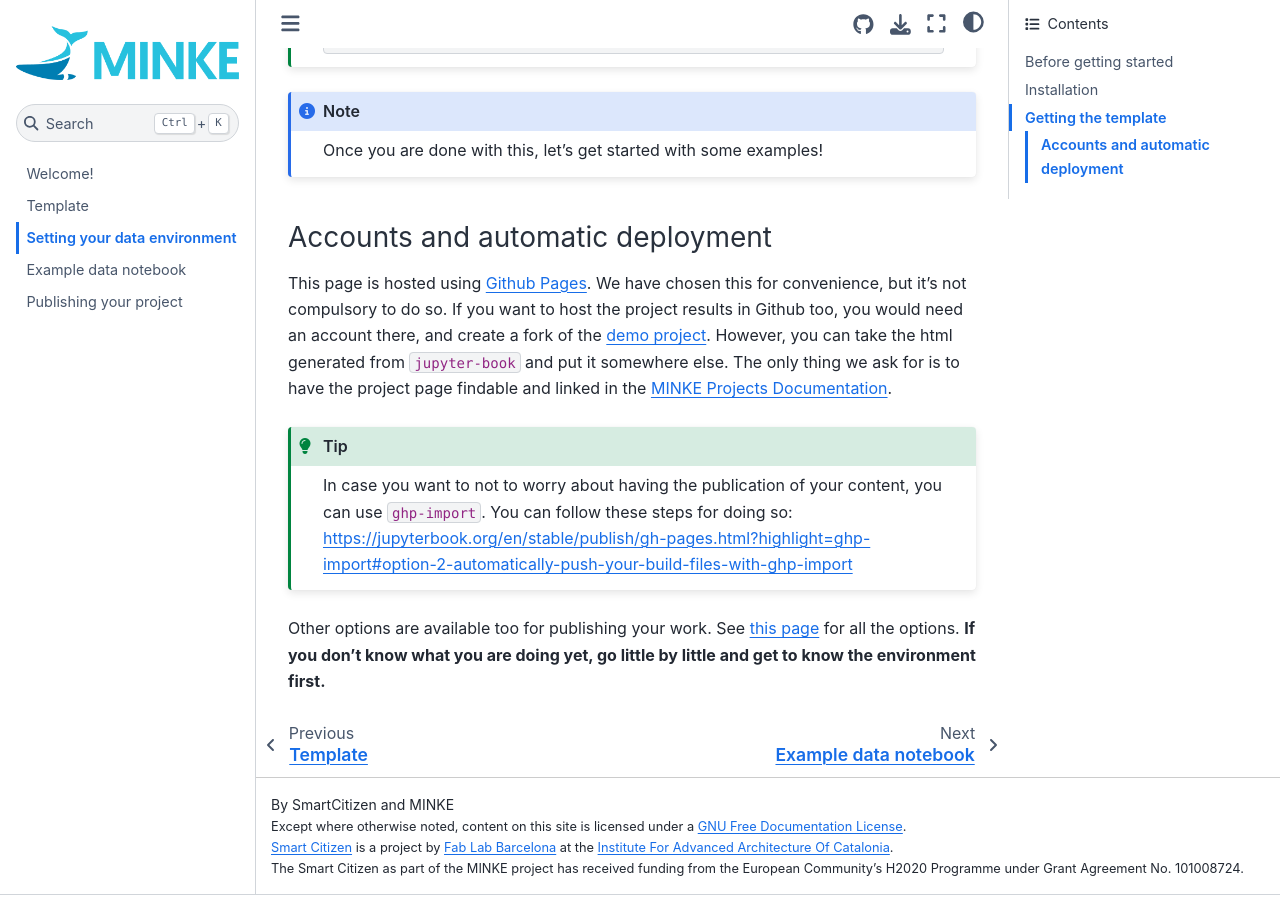
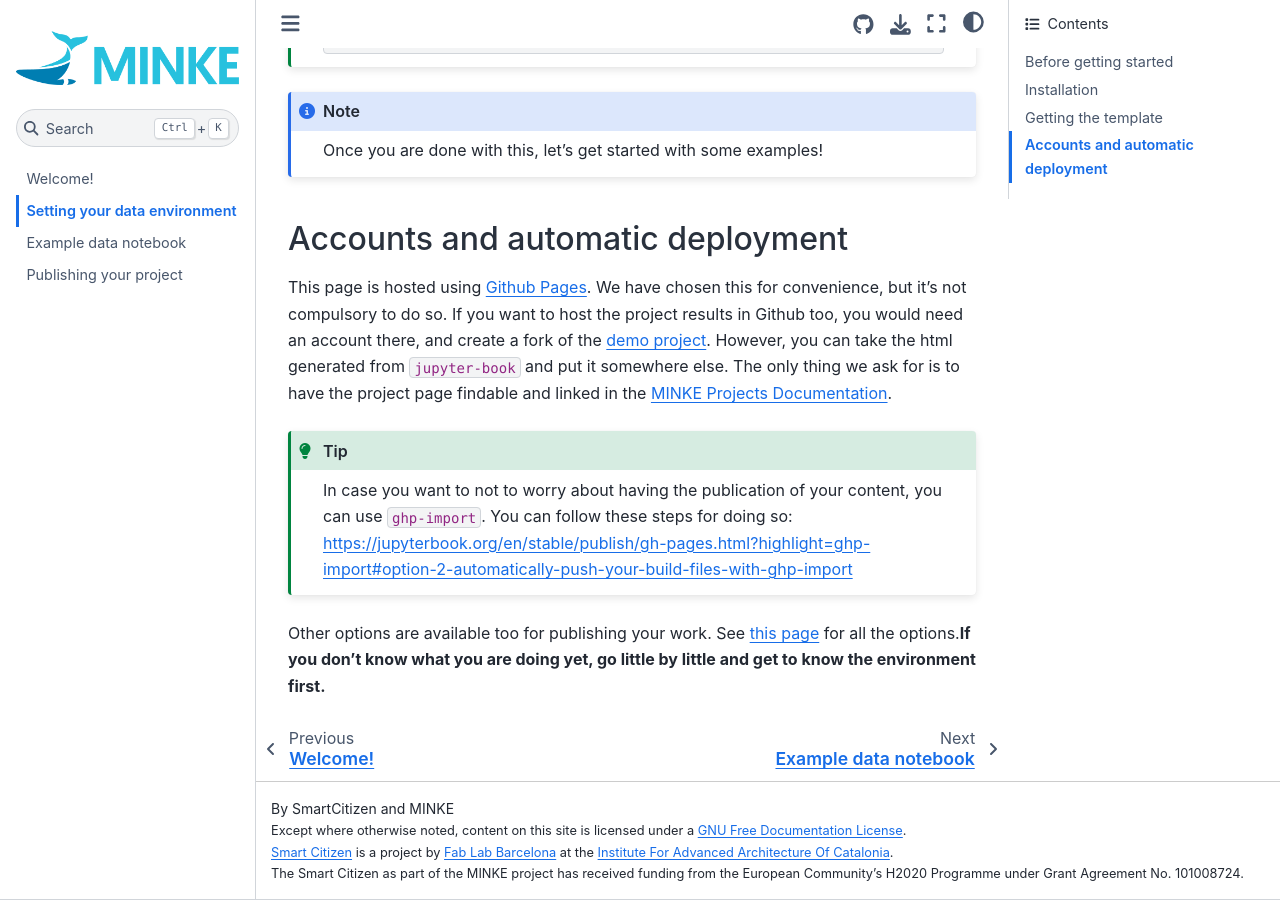
Before and after one commit to oscgonfer/smartcitizen-minke-demo, a Jupyter Book: the page built from docs/setup.md, in a window 1280 px wide and 900 px high, scrolled down 2433 px. Built offline with Jupyter Book 1.0.4 settings and Sphinx 7.4.7 and the Sphinx Book theme 1.1.4, drawn with Linux system fonts in a browser that asks for light colours; pages that are not in the unit, such as notebooks, are missing from menus.

````diff
--- a/docs/template.md
+++ b/docs/project.md
@@ -1,4 +1,4 @@
-# Template
+# Project
 
 This intro page is for you to showcase your project. Here are some _bullet points_ to help you get started:
 
--- a/docs/setup.md
+++ b/docs/setup.md
@@ -92,7 +92,7 @@ For further changes, your workflow should be:
 Once you are done with this, let's get started with some examples!
 ```
 
-### Accounts and automatic deployment
+## Accounts and automatic deployment
 
 This page is hosted using [Github Pages](https://github.com/pages). We have chosen this for convenience, but it's not compulsory to do so. If you want to host the project results in Github too, you would need an account there, and create a fork of the [demo project](https://github.com/fablabbcn/smartcitizen-minke-template). However, you can take the html generated from `jupyter-book` and put it somewhere else. The only thing we ask for is to have the project page findable and linked in the [MINKE Projects Documentation](https://participatory-tech.docs.minke.eu/Projects/).
 
@@ -100,4 +100,4 @@ This page is hosted using [Github Pages](https://github.com/pages). We have chos
 In case you want to not to worry about having the publication of your content, you can use `ghp-import`. You can follow these steps for doing so: https://jupyterbook.org/en/stable/publish/gh-pages.html?highlight=ghp-import#option-2-automatically-push-your-build-files-with-ghp-import
 ```
 
-Other options are available too for publishing your work. See [this page](https://jupyterbook.org/en/stable/publish/gh-pages.html?highlight=ghp-import#github-pages-and-actions) for all the options. **If you don't know what you are doing yet, go little by little and get to know the environment first.**
+Other options are available too for publishing your work. See [this page](https://jupyterbook.org/en/stable/publish/gh-pages.html?highlight=ghp-import#github-pages-and-actions) for all the options.**If you don't know what you are doing yet, go little by little and get to know the environment first.**
````
